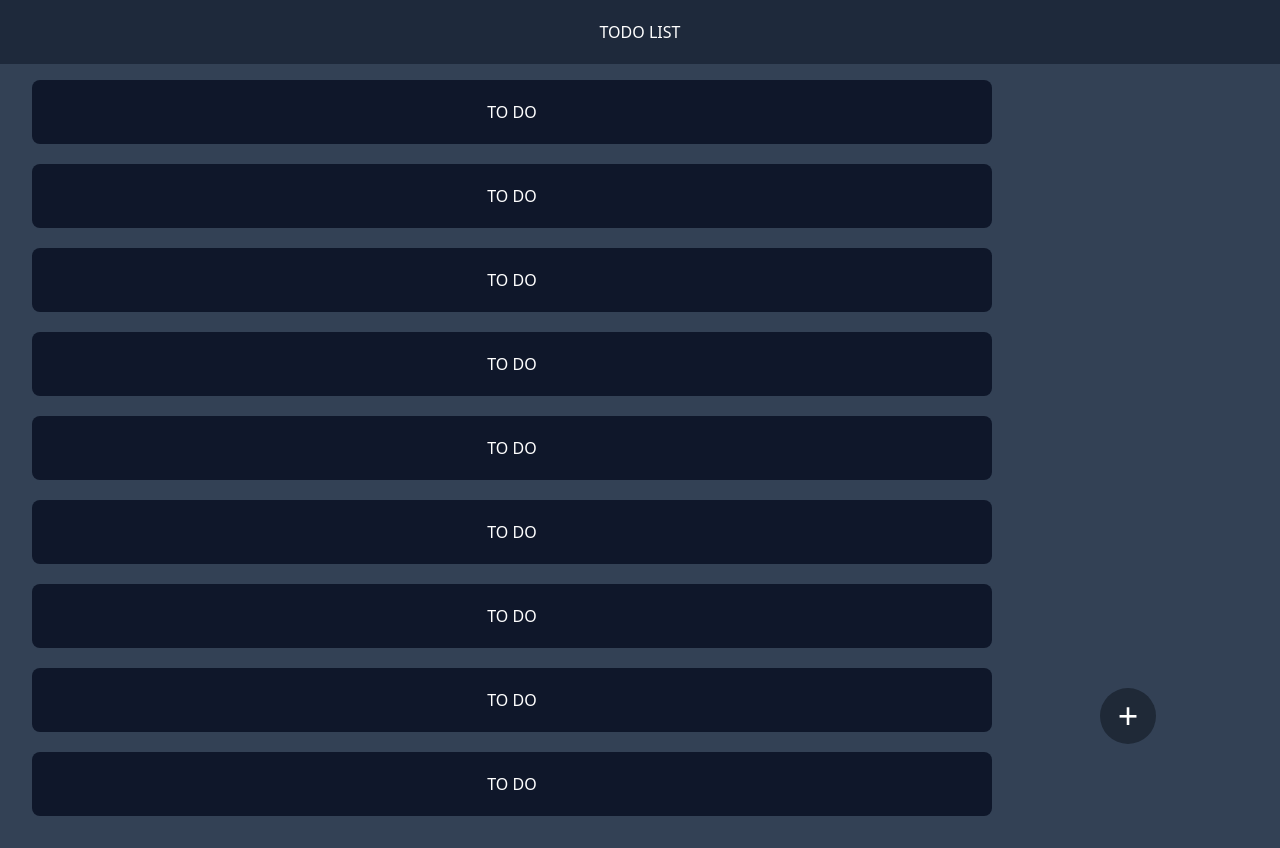
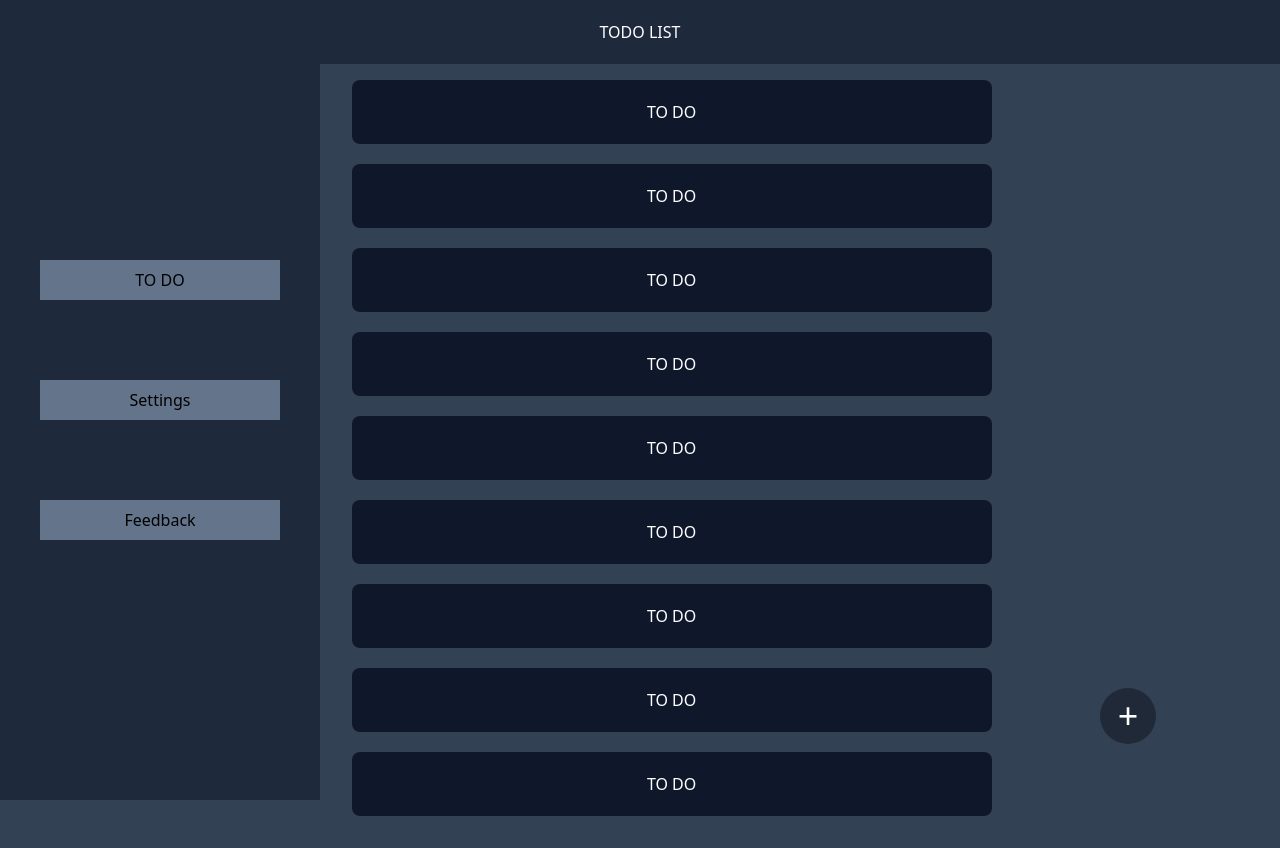
Before and after one commit to baibhavMandall/Todo-List, a website: page frontend/src/index.html in a window 1280 px wide. Drawn offline with Linux system fonts and the light colour scheme.

Commit message:
Created side bar

```diff
--- a/frontend/src/design.css
+++ b/frontend/src/design.css
@@ -34,6 +34,10 @@
     z-index: 2;
 }
 
+#sider  {
+    z-index: 3;
+}
+
 @media (min-width: 640px) {
     #todo-list {
         width: 28rem;
@@ -48,19 +52,32 @@
 
 @media (min-width: 1024px) {
     #todo-list {
-        width: 47rem;
+        width: 25rem;
+        position: relative;
+        left: 76%;
     }
 }
 
 @media (min-width: 1280px) {
     #todo-list {
-        width: 60rem;
+        width: 40rem;
+        position: relative;
+        left: 47%;
     }
 }
 
 @media (min-width: 1536px) {
     #todo-list {
-        /* width: 73rem; */
-        width: 91rem;
+        width: 50rem;
+        position: relative;
+        left: 40%;
     }
 }
+
+@media (min-width: 1832px) {
+    #todo-list {
+        width: 60rem;
+        position: relative;
+        left: 40%;
+    }
+}
--- a/frontend/src/index.html
+++ b/frontend/src/index.html
@@ -10,6 +10,12 @@
 <body class="bg-slate-700 cursor-pointer">
     <div id="header" class="w-full bg-slate-800 h-16 text-center p-5 fixed top-0">
         <h1 class="text-white">TODO LIST</h1>
+    </div>
+
+    <div class="bg-slate-800 lg:w-80 lg:h-screen lg:lg:fixed lg:text-center lg:flex lg:flex-col lg:justify-center hidden" id="sider">
+        <div class="w-60 h-10 m-10 p-2 bg-slate-500 align-middle block">TO DO</div>
+        <div class="w-60 h-10 m-10 p-2 bg-slate-500 align-middle block">Settings</div>
+        <div class="w-60 h-10 m-10 p-2 bg-slate-500 align-middle block">Feedback</div>
     </div>
 
     <div id="container" class="p-3 absolute top-12">
```
Also changed, not shown: frontend/src/style.css.
